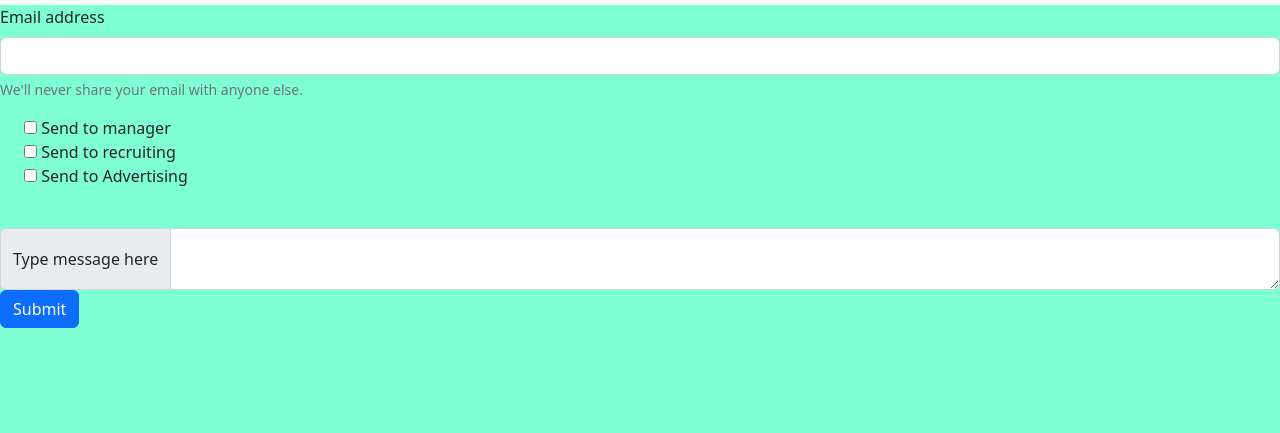
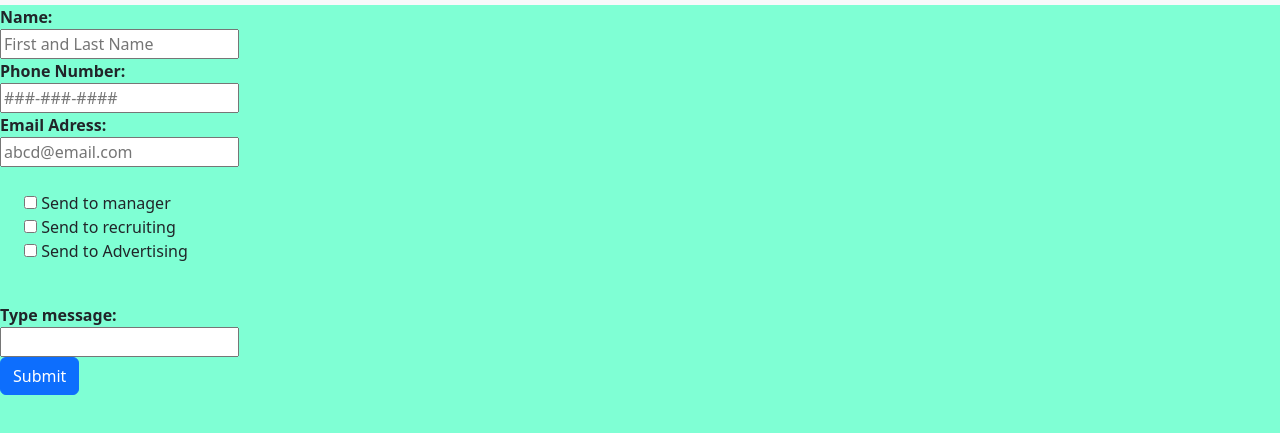
Before and after one commit to 0rangeB0y/itsc-3155, a plain HTML site: page bootstrapWebsite/contact.html in a window 1280 px wide. Shown: the part 107-540 px from the top of the page. Drawn offline with Linux system fonts and the light colour scheme.

Commit message:
fixed form

```diff
--- a/bootstrapWebsite/contact.html
+++ b/bootstrapWebsite/contact.html
@@ -35,10 +35,14 @@
 <body>
 
     <form action="results.html" method="get">
-        <div class="mb-3">
-          <label for="exampleInputEmail1" class="form-label">Email address</label>
-          <input type="email" class="form-control" id="exampleInputEmail1" aria-describedby="emailHelp">
-          <div id="emailHelp" class="form-text">We'll never share your email with anyone else.</div>
+        <div class="form">
+            <label for="name"><strong>Name:</strong></label><br>
+            <input type="text" id="name" name="name" placeholder="First and Last Name"><br>
+            <label for="phone"><strong>Phone Number:</strong></label><br>
+            <input type="tel" id="phone" name="phone" placeholder="###-###-####"><br>
+            <label for="email"><strong>Email Adress:</strong></label><br>
+            <input type="text" id="email" name="email" placeholder="abcd@email.com"><br>
+            <br>
         </div>
         <div class="mb-3 form-check">
             <input type="checkbox" id="option1" name="option1" value="manager">
@@ -47,11 +51,10 @@
             <label for="option2"> Send to recruiting</label><br>
             <input type="checkbox" id="option3" name="option3" value="Advertising">
             <label for="option3"> Send to Advertising</label><br><br>
-
         </div>
-        <div class="input-group">
-            <span class="input-group-text">Type message here</span>
-            <textarea class="form-control"></textarea>
+        <div class="form">
+            <label for="Email"><strong>Type message:</strong></label><br>
+            <input type="textarea" id="message" name="message" placeholder=""><br>
         </div>
 
         <button type="submit" class="btn btn-primary">Submit</button>
```
